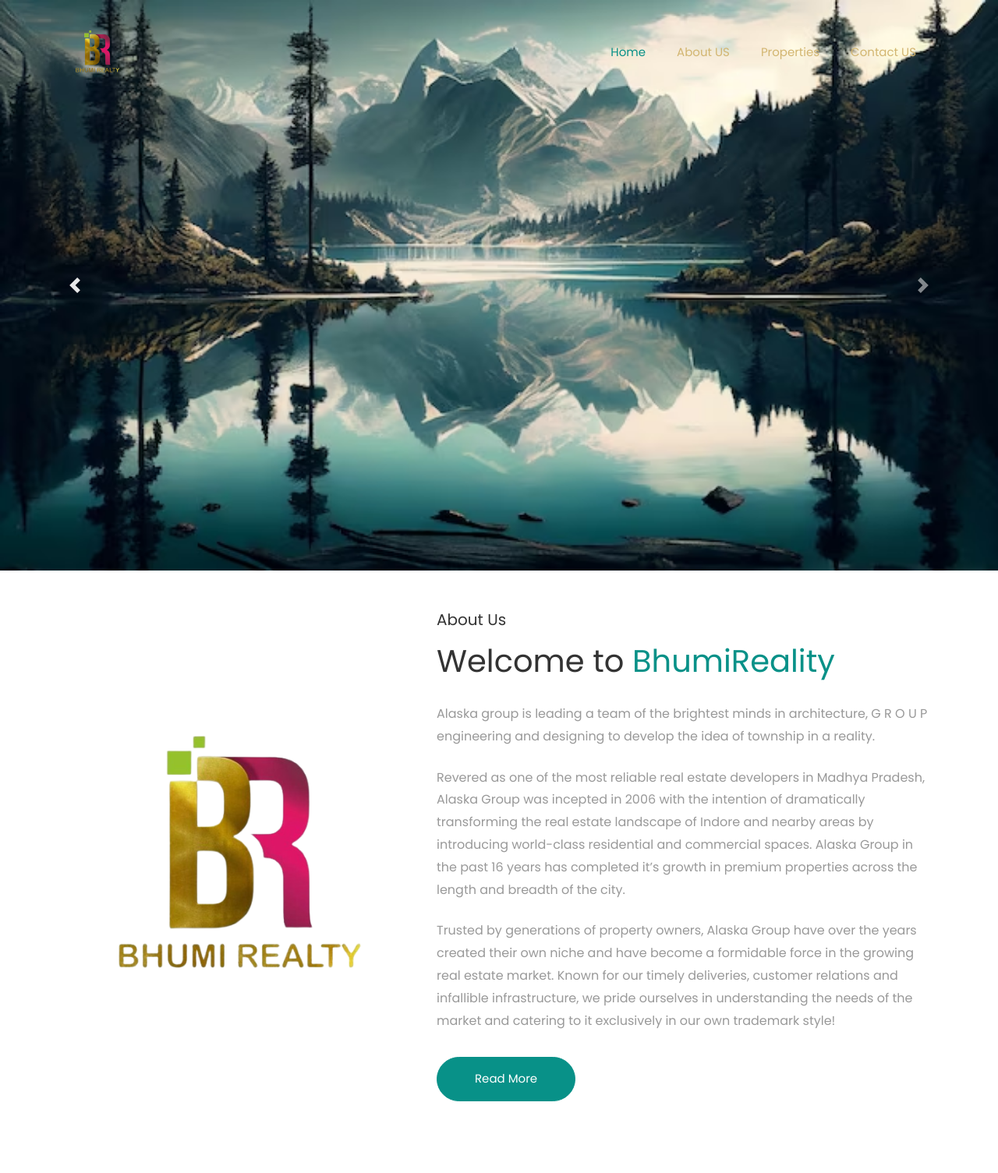
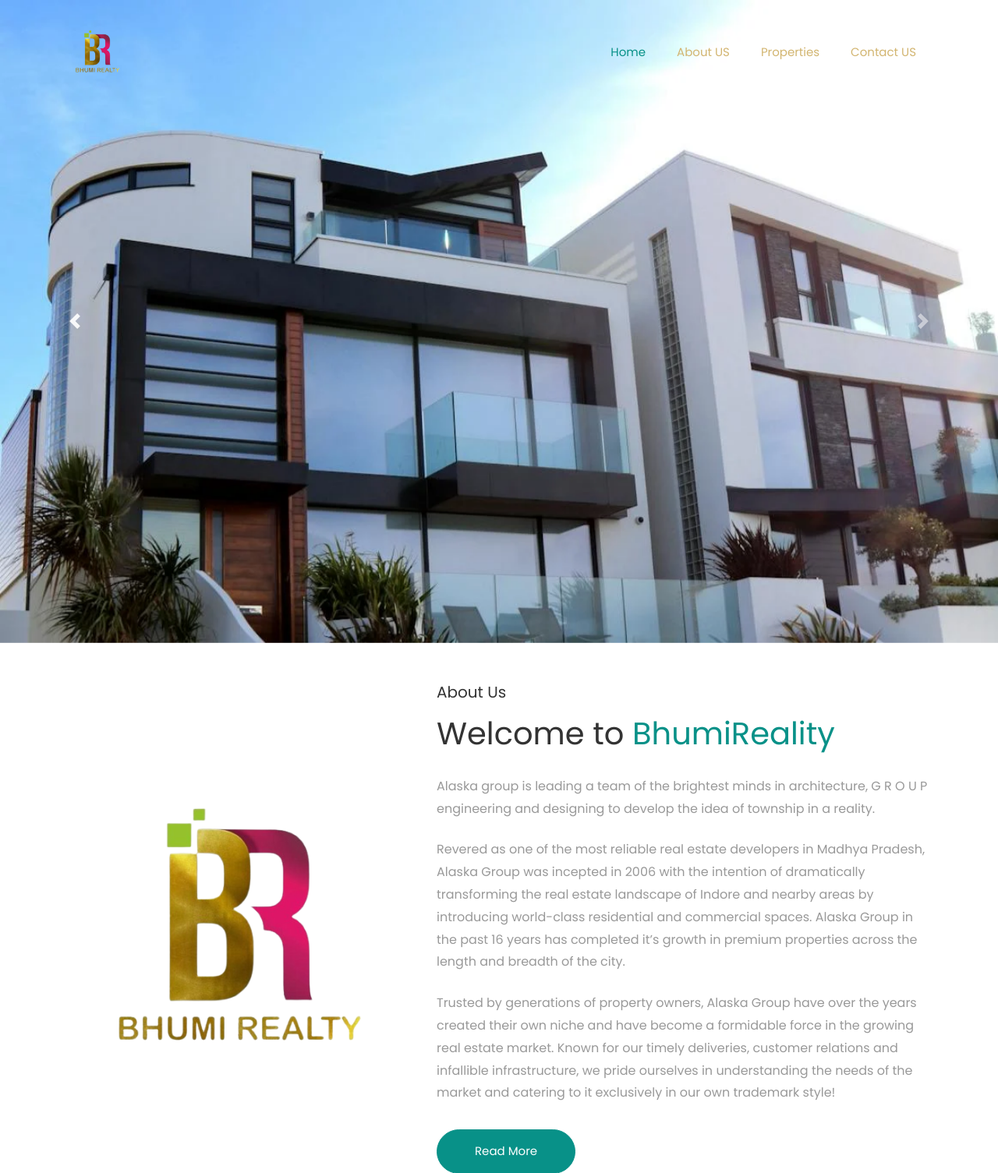
Before and after one commit to thouseef-hamza/Belipark-Website, a Django app: page / in a window 1280 px wide. Shown: the top 1505 px of the page at 78% size. Run offline with Django 4.2, Linux system fonts and the light colour scheme; some libraries are stand-ins or nearby versions; some web fonts are replaced.

Commit message:
added new thumbnails

```diff
--- a/templates/home/home.html
+++ b/templates/home/home.html
@@ -5,13 +5,13 @@
 <div id="carouselExampleControls" class="carousel slide" data-ride="carousel">
   <div class="carousel-inner">
     <div class="carousel-item active">
-      <img src="{% static 'images/sample_image.jpg' %}" class="d-block w-100" alt="...">
+      <img src="{% static 'images/thumbnail1.webp' %}" class="d-block w-100" alt="...">
     </div>
     <div class="carousel-item">
-      <img src="{% static 'images/sample_image2.jpg' %}" class="d-block w-100" alt="...">
+      <img src="{% static 'images/thumbnail2.jpeg' %}" class="d-block w-100" alt="...">
     </div>
     <div class="carousel-item">
-      <img src="{% static 'images/sample_image3.jpg' %}" class="d-block w-100" alt="...">
+      <img src="{% static 'images/thumbnail3.jpeg' %}" class="d-block w-100" alt="...">
     </div>
   </div>
   <a class="carousel-control-prev" href="#carouselExampleControls" role="button" data-slide="prev">
```
Also changed, not shown: static/images/thumbnail1.webp (added), static/images/thumbnail2.jpeg (added), static/images/thumbnail3.jpeg (added).
